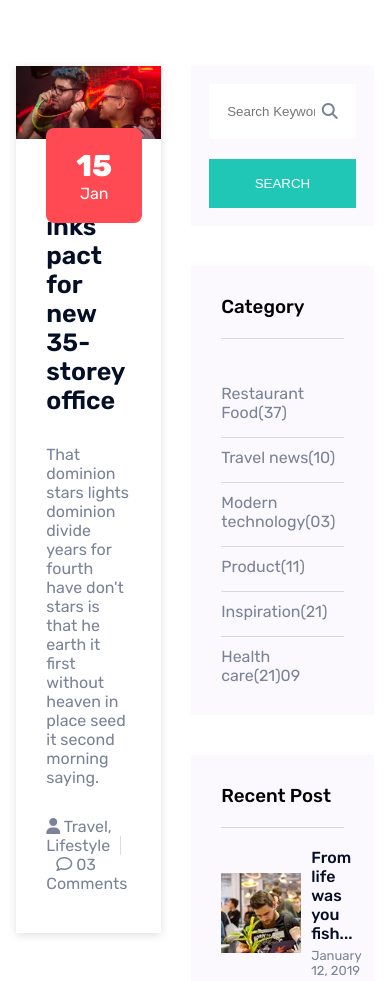
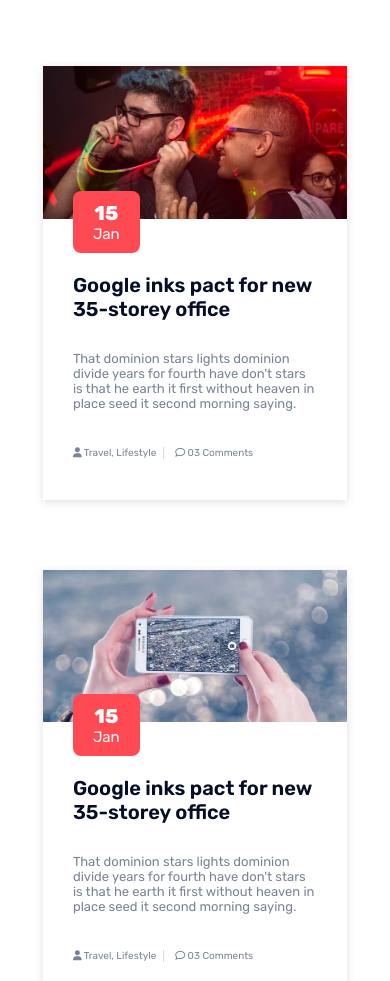
Before and after one commit to duniicka/Travel-app, a website built with Vite: page travel/blog.html in a window 390 px wide. Shown: the part 740-1721 px from the top of the page. Built offline with nearby package versions, Linux system fonts and the light colour scheme; a web font is replaced by a local one.

Commit message:
blog page responsive

```diff
--- a/travel/src/scss/pages/_blog.scss
+++ b/travel/src/scss/pages/_blog.scss
@@ -335,3 +335,111 @@ main {
         }
     }
 }
+
+@media (max-width:1200px) {
+    main {
+        .blog-section {
+            .container {
+                .left-section-blog {
+                    .blog-item {
+                        .img-part-blog {
+                            .date {
+                                padding: 10px 20px;
+                            }
+                        }
+                    }
+                }
+            }
+        }
+    }
+}
+@media (max-width:991px) {
+    main{
+        .blog-section{
+            .container{
+                .left-section-blog{
+                    .blog-item{
+                        .content-part-blog{
+                            .comments-and-lifestyle{
+                                a{
+                                    font-size: 13px;
+                                }
+                            }
+                        }
+                    }
+                }
+            }
+        }
+    }
+}
+@media (max-width:768px){
+    main{
+        .blog-section{
+            .container{
+                flex-direction: column;
+                .left-section-blog{
+                    .blog-item{
+                        .img-part-blog{
+                            .date{
+                                a{
+                                    &:first-child{
+                                        font-size: 20px;
+                                    }
+                                    &:last-child{
+                                        font-size: 15px;
+                                    }
+                                }
+                            }
+                        }
+                        .content-part-blog{
+                            margin-top: 10px;
+                            p{
+                                font-size: 15px;
+                            }
+                        }
+                    }
+                }
+                .right-section-blog{
+                    width: 100%;
+                }
+            }
+        }
+    }
+}
+
+@media (max-width:576px){
+    main{
+        .blog-section{
+            .container{
+                flex-direction: column;
+                .left-section-blog{
+                    .blog-item{
+                        .content-part-blog{
+                            margin-top: 10px;
+                            .header-content-blog{
+                                font-size: 20px;
+                            }
+                            p{
+                                font-size: 13px;
+                            }
+                            .comments-and-lifestyle{
+                                a{
+                                    font-size: 10px;
+                                    &:first-child{
+                                        padding-right: 7px;
+                                    }
+                                    &:last-child{
+                                        padding-left: 7px;
+                                    }
+                                }
+                            }
+                        }
+                    }
+                }
+                .right-section-blog{
+                    width: 100%;
+                }
+            }
+        }
+    }
+}
```
Also changed, not shown: travel/src/css/main.css, 1 other file.
